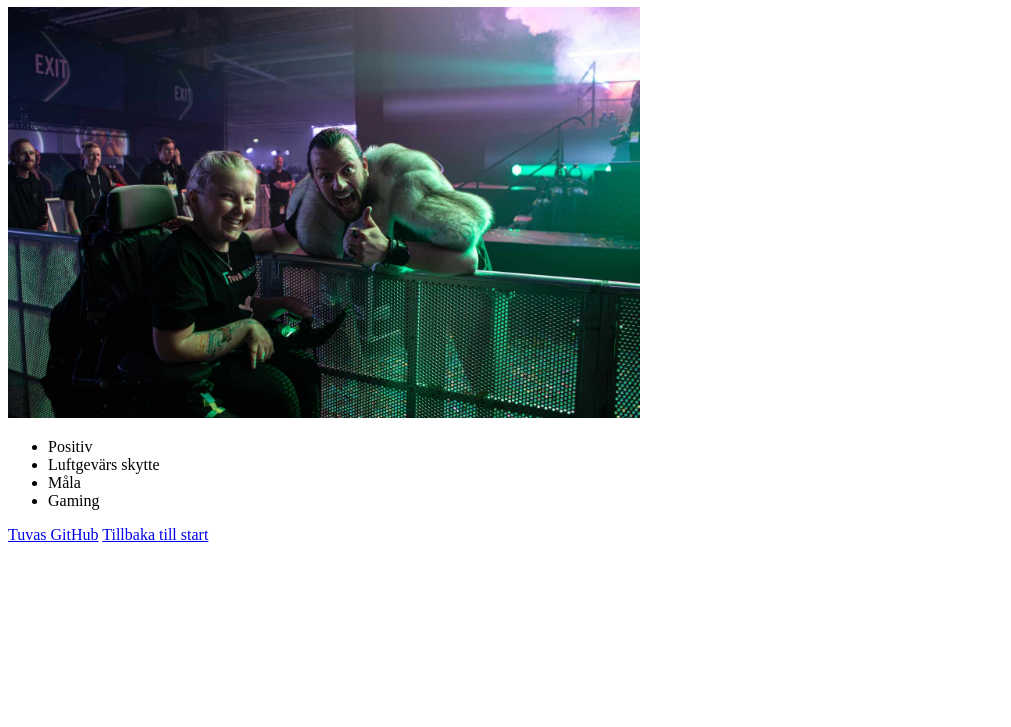
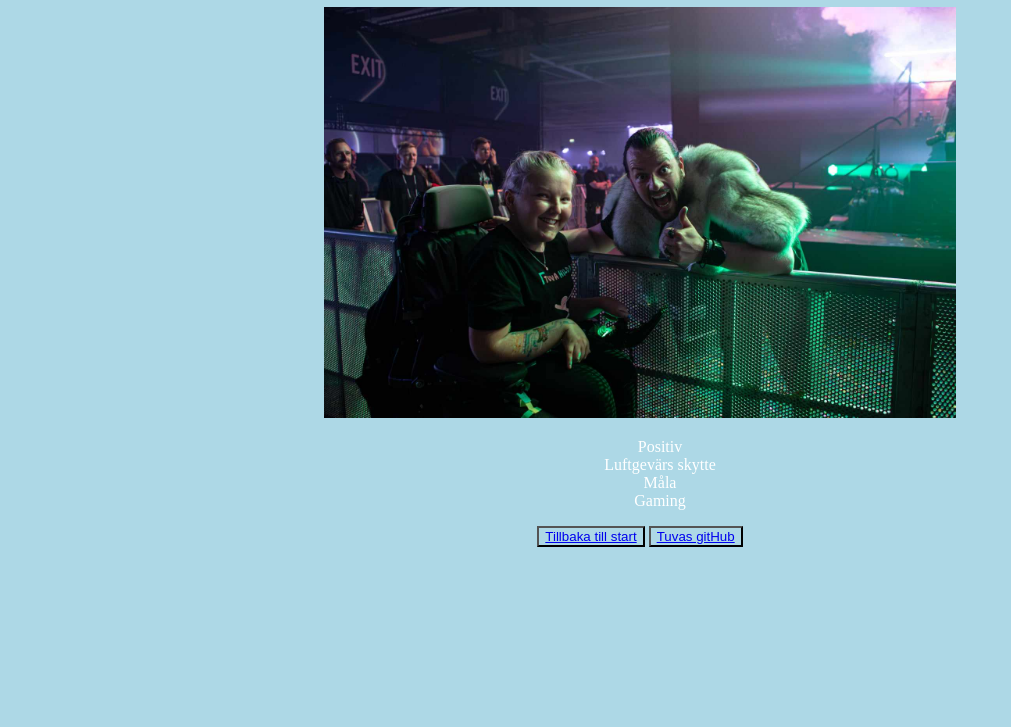
Before and after one commit to gytu24nn/hackaton, a plain HTML site: page tuva_gyllensten.html in a window 1280 px wide. Shown: the part 73-800 px from the top of the page, without its empty margins (0-1011 px from the left). Drawn offline with Linux system fonts and the light colour scheme.

Commit message:
lagt till style i min kontakt bok

```diff
--- /dev/null
+++ b/style.css
@@ -0,0 +1,13 @@
+body{
+    background-color: lightblue;
+    text-align: center;
+    color: white;
+
+}
+li{
+    list-style: none;
+}
+button{
+    background-color: lightblue;
+    color: white;
+}
--- a/tuva_gyllensten.html
+++ b/tuva_gyllensten.html
@@ -4,6 +4,7 @@
     <meta charset="UTF-8">
     <meta name="viewport" content="width=device-width, initial-scale=1.0">
     <title>Tuva Gyllensten</title>
+    <link rel="stylesheet" href="style.css"/>
 </head>
 <body>
     <header>
@@ -20,13 +21,14 @@
         </ul>
     </main>
 
-    <footer>
-        <a href="https://github.com/gytu24nn">Tuvas GitHub</a>
+    <button>
         <a href="index.html">Tillbaka till start</a>
 
-    </footer>
+    </button>
 
-
+    <button>
+        <a href="https://github.com/gytu24nn">Tuvas gitHub</a>
+    </button>
 
 </body>
 </html>
```
